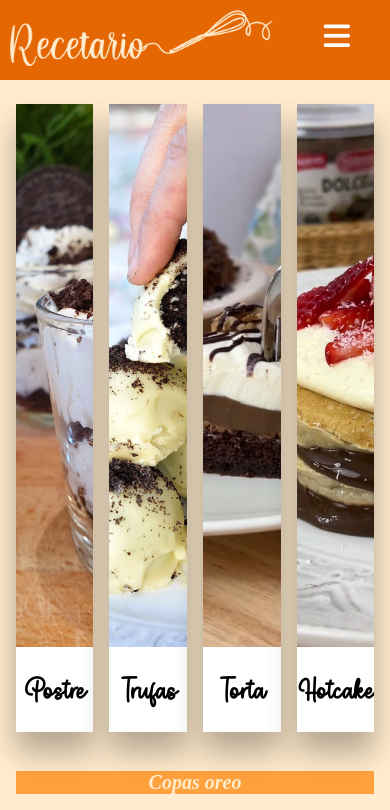
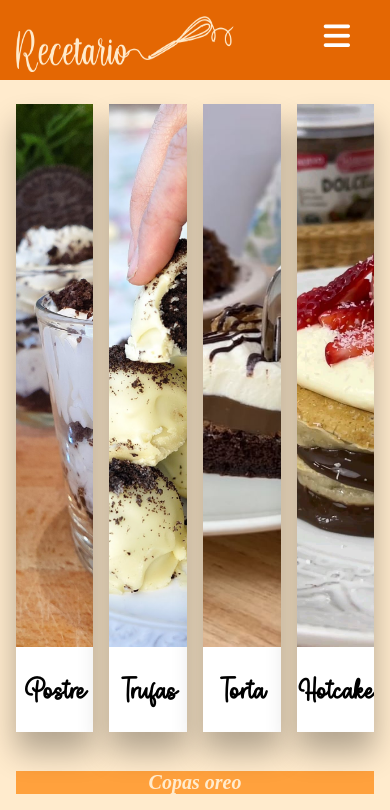
Before and after one commit to MelioraImpera/TPO2, a plain HTML site: page dulces.html in a window 390 px wide. Shown: the top 810 px of the page. Drawn offline with Linux system fonts and the light colour scheme.

Commit message:
nav corregido dulces

```diff
--- a/dulces.css
+++ b/dulces.css
@@ -38,7 +38,7 @@ nav{
 
 .enlace{
     position: absolute;
-    padding: 13px 50px;
+    padding: 1rem 1rem;
 }
 
 .logo{
@@ -255,7 +255,7 @@ footer{
 }
 
 /*responsive*/
-@media (max-width: 700px){
+@media (max-width: 850px){
     nav{
         height: 80px;
     }
@@ -288,13 +288,22 @@ footer{
     #check:checked ~ ul{
         left:0;
     }
+    .enlace {
+        position:absolute;
+        width: 250px;
+       }
+       .logo {
+        height: 2.5rem;
+        width: 100%;
+       }
 
 }
-@media (max-width: 950px){
+@media (max-width: 1030px){
     .enlace{
-        height: 80px;
-        width: 100px;
-        padding: 10px;
+        position: absolute;
+    }
+    .logo {
+        height: 3.5rem;
     }
     nav ul li a{
         font-size: 12px;
```
